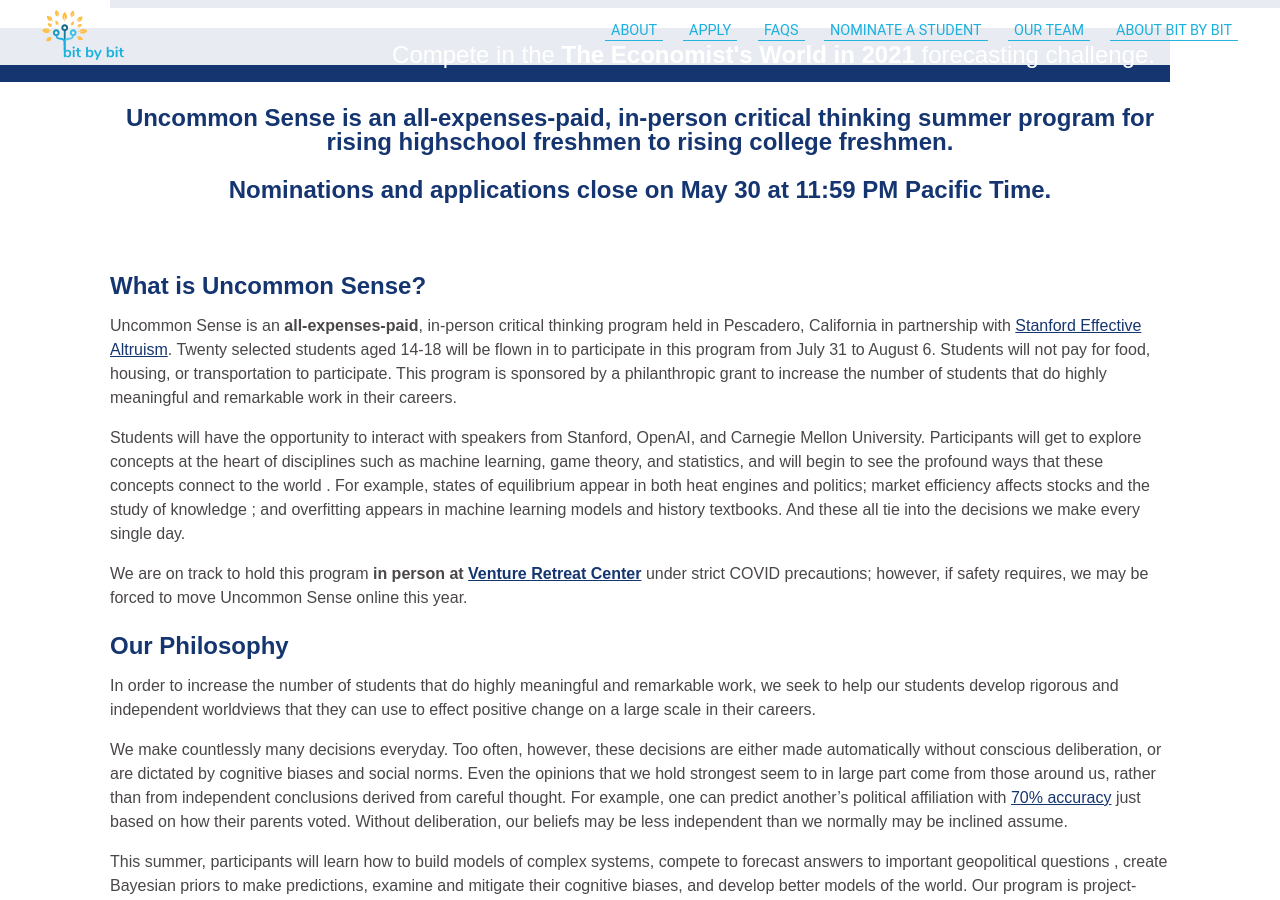
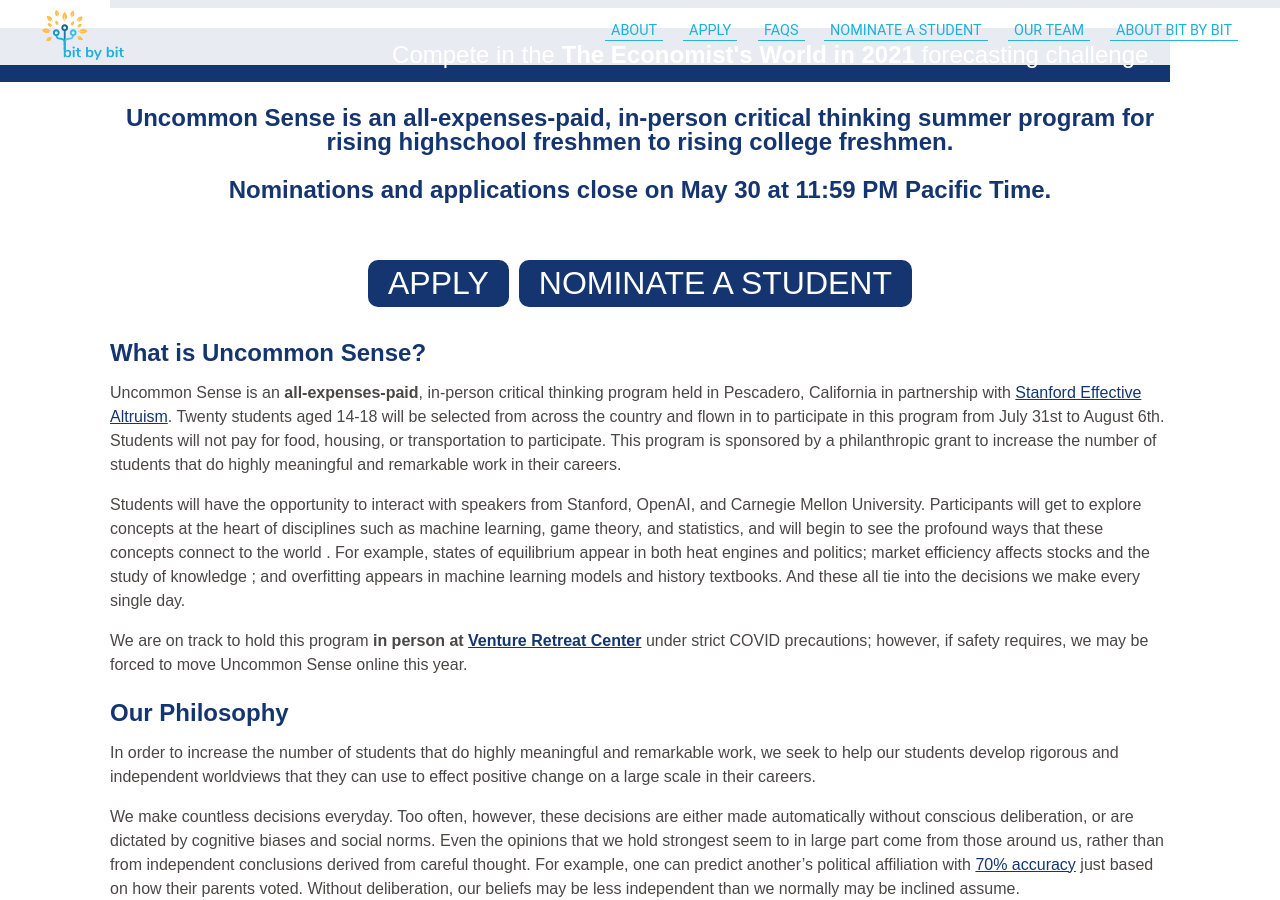
Before and after one commit to bit-by-bit-coding/bxb-website, a Jekyll site: the page built from uncommonsenseseminar.html, in a window 1280 px wide and 900 px high, scrolled down 645 px. Built offline with Jekyll 4.4.1, drawn with Linux system fonts in a browser that asks for light colours; nearby versions of some CDN libraries; some web fonts are replaced; some of the changed text lies outside the part shown.

Commit message:
fix things

```diff
--- a/styles/usreferral.scss
+++ b/styles/usreferral.scss
@@ -1,5 +1,6 @@
 ---
 ---
+
 @import "variables";
 
 $translucent-white: rgba(255, 255, 255, 0.9);
@@ -7,7 +8,7 @@
 //US Summer Info page
 #uncommonsense {
   * {
-        font-family: 'Duru Sans', sans-serif;
+    font-family: "Duru Sans", sans-serif;
   }
   button {
     background: $dark;
@@ -30,7 +31,8 @@
   opacity: 0.85;
 }
 
-#bigLogo, #logoText {
+#bigLogo,
+#logoText {
   will-change: opacity;
   mix-blend-mode: multiply;
 }
@@ -44,7 +46,7 @@
   font-size: 1.5em;
   line-height: 1em;
 
-    @media screen and (min-width: 992px){
+  @media screen and (min-width: 992px) {
     margin: 20px -110px;
     max-width: calc(50vw + 600px);
   }
@@ -52,7 +54,7 @@
   &:nth-child(even) {
     margin-left: auto;
   }
-    &:nth-child(odd){
+  &:nth-child(odd) {
     text-align: right;
     margin-right: auto;
   }
@@ -124,45 +126,44 @@
   }
 }
 
-
 //Referral page
 h3 {
   font-size: 1.5em;
   font-family: $body-font;
 }
 
-h4{
+h4 {
   font-size: 1.3em;
   color: $dark;
   margin-left: 20px;
   margin-bottom: 10px;
 }
 
-.main-text{
-    font-family: 'Duru Sans', sans-serif;
+.main-text {
+  font-family: "Duru Sans", sans-serif;
   text-align: center;
   font-size: 2em;
   line-height: 40px;
 
-    a{
-        font-family: 'Duru Sans', sans-serif;
+  a {
+    font-family: "Duru Sans", sans-serif;
   }
 }
 
-.details-container{
+.details-container {
   justify-content: center;
   align-items: center;
 }
 
-.section{
+.section {
   width: 100%;
 }
 
-#bigger{
+#bigger {
   font-size: 2.4em;
 }
 
-#password-input{
+#password-input {
   width: 100px;
   height: 25px;
 }
@@ -182,21 +183,16 @@
     flex: 4 1 350px;
 }*/
 
-
-
-
 //* TEAM PAGE
 
-
-
-#topbuttons .details-container{
+#topbuttons .details-container {
   margin-right: 20px;
   flex-wrap: nowrap;
 }
 
-  .buttons{
-    background-color:$main;
-    color: #F3F3F3;
+.buttons {
+  background-color: $main;
+  color: #f3f3f3;
   border-radius: 10px;
   width: 20vw;
   min-width: 130px;
--- a/uncommonsenseseminar.html
+++ b/uncommonsenseseminar.html
@@ -31,6 +31,14 @@
             <!--<a href="{{ 'usreferral.html' | relative_url | remove: '.html' }}" id="us-signup"><button
                 class="action-button largebutton">Apply</button></a>
             -->
+            <section class="details-container">
+
+                <a href="{{ 'usreferral.html' | relative_url | remove: '.html' }}" id="us-signup"><button
+                    class="action-button largebutton" >Apply</button></a>
+                    <a href="https://docs.google.com/forms/d/e/1FAIpQLSeh8SZo0AByYkF63PjRuR0OgqChISqPOJfb86zTSj4IBWRPXw/viewform"
+                        id="us-nominate"><button class="action-button largebutton" >Nominate a Student</button></a>
+            </section>
+
 
             <h3 class="noslashes">What is Uncommon Sense?</h3>
             <p>Uncommon Sense is an <strong>all-expenses-paid</strong>, in-person critical thinking program held in
@@ -38,8 +46,8 @@
                 in partnership with
                 <a href="https://web.stanford.edu/group/ea/">
                     Stanford Effective Altruism</a>.
-                Twenty selected students aged 14-18 will
-                be flown in to participate in this program from July 31 to August 6. Students will not pay for food,
+                Twenty students aged 14-18 will be selected from across the country and
+                flown in to participate in this program from July 31st to August 6th. Students will not pay for food,
                 housing, or
                 transportation to participate. This program is sponsored by a philanthropic
                 grant to increase the number of students that do highly meaningful and remarkable work in their careers.
@@ -115,7 +123,7 @@
                 In order to increase the number of students that do highly meaningful and remarkable work, we seek to help our students
                 develop rigorous and independent worldviews that they can use to effect positive change on a large scale in their careers.
               </p>
-                <p>We make countlessly many decisions everyday. <!--However, these decisions may be less independent than we may think.-->
+                <p>We make countless decisions everyday. <!--However, these decisions may be less independent than we may think.-->
                   Too often, however, these decisions are either made automatically without conscious deliberation,
                   or are dictated by cognitive biases and social norms.
                   Even the opinions that we hold strongest seem to in large part come from those around us, rather than
@@ -182,10 +190,7 @@
                 Final Decisions: June 30th.
             </p>-->
             <!-- In-line red background color-->
-            <a href="{{ 'usreferral.html' | relative_url | remove: '.html' }}" id="us-signup"><button
-                class="action-button largebutton" >Apply</button></a>
-                <a href="https://docs.google.com/forms/d/e/1FAIpQLSeh8SZo0AByYkF63PjRuR0OgqChISqPOJfb86zTSj4IBWRPXw/viewform"
-                    id="us-nominate"><button class="action-button largebutton" >Nominate a Student</button></a>
+
 
         </div>
     </div>
@@ -201,11 +206,11 @@
                 <ol>
                     <li>
                         <strong>Instrumental Rationality: the skills you need to achieve your goals.</strong>
-                        <!--What do you value for
+                        What do you value for
                         its own sake? What are the goals you want to achieve above all else, the goals your other
                         actions are stepping-stones towards? These terminal goals could be happiness, improving the
                         world, becoming famous, or anything. Now ask yourself what you did this past hour. Was it the
-                        best possible action you could have taken to achieve your goals? -->
+                        best possible action you could have taken to achieve your goals?
                         We help you achieve your
                         goals by giving you tools that help you become accustomed to making plans and habits that
                         actually work, and inch you in the direction you want to go.
@@ -224,9 +229,6 @@
                 </ol>
                 </p>
             </details>
-            <!--
-
-
             <details>
                 <summary>Who should sign up/is this stuff I already know?</summary>
                 <p>
@@ -322,7 +319,7 @@
                     (and maybe give us some feedback!)-->
                 </p>
             </details>
-            <!-- <details>
+            <details>
                 <summary>Why was I rejected?</summary>
                 <p>
                     We receive many wonderful applications, but unfortunately we can only accommodate a small number
@@ -330,7 +327,7 @@
                     year. An application decision reflects only our guess about how good of a fit you would be for
                     this particular program at this time, nothing more.
                 </p>
-            </details>-->
+            </details>
             <details>
                 <summary>What does a typical day during the program look like?</summary>
                 <p>
@@ -374,12 +371,11 @@
                     willing to change your mind about them based on evidence. If I go outside and see that the sky is
                     purple,
                     I might change my mind about believing the sky is blue.
-                    <!--If I read a study that says many GMOs have
+                    If I read a study that says many GMOs have
                         been
-                        linked to cancer, I might change my mind about the safety of GMOs.-->
+                        linked to cancer, I might change my mind about the safety of GMOs.
                 </p>
                 <p>
-                    <!--
                     Many people think their beliefs are infallible. They spend most of their time trying to persuade
                     other
                     people of their beliefs and very little of their time seeing if other people's beliefs persuade them
@@ -392,7 +388,7 @@
                     their
                     beliefs, people who seek out contrasting viewpoints to test their beliefs, people who see changing
                     their
-                    beliefs as an opportunity to learn rather than as a personal attack.-->
+                    beliefs as an opportunity to learn rather than as a personal attack.
                 </p>
             </details>
             <!--
@@ -453,7 +449,7 @@
                     in the weeks leading up to the program.
                 </p>
             </details>
-            <!-- <details>
+            <details>
                 <summary>Who will be vaccinated?</summary>
                 <p>
                     All instructors and guests will be vaccinated. While California
@@ -466,7 +462,7 @@
                 <p>
                     Aside from vaccinations, rapid tests will be required every other day, including 3 days before the program begins. Free p100 masks will be provided. Temperature checks will be performed daily.
                 </p>
-            </details>-->
+            </details>
             <br>
             <h4 class="noslashes">About nominations</h4>
 
@@ -530,7 +526,6 @@
                         href="mailto:{{site.contact.email}}">info@bitbybitcoding.org</a> explaining your situation.
                 </p>
             </details>
-            <!--
             <details>
                 <summary>As a teacher, what if I want to nominate more than 10 students?</summary>
                 <p>
@@ -540,7 +535,6 @@
                         href="mailto:{{site.contact.email}}">info@bitbybitcoding.org</a>.
                 </p>
             </details>
-        -->
             <details>
                 <summary>Why is a teacher nomination required before I can apply?</summary>
                 <p>
```
Also changed, not shown: other parts of uncommonsenseseminar.html (+8 -15 lines). Lines whose indentation alone changed are shown as unchanged.
